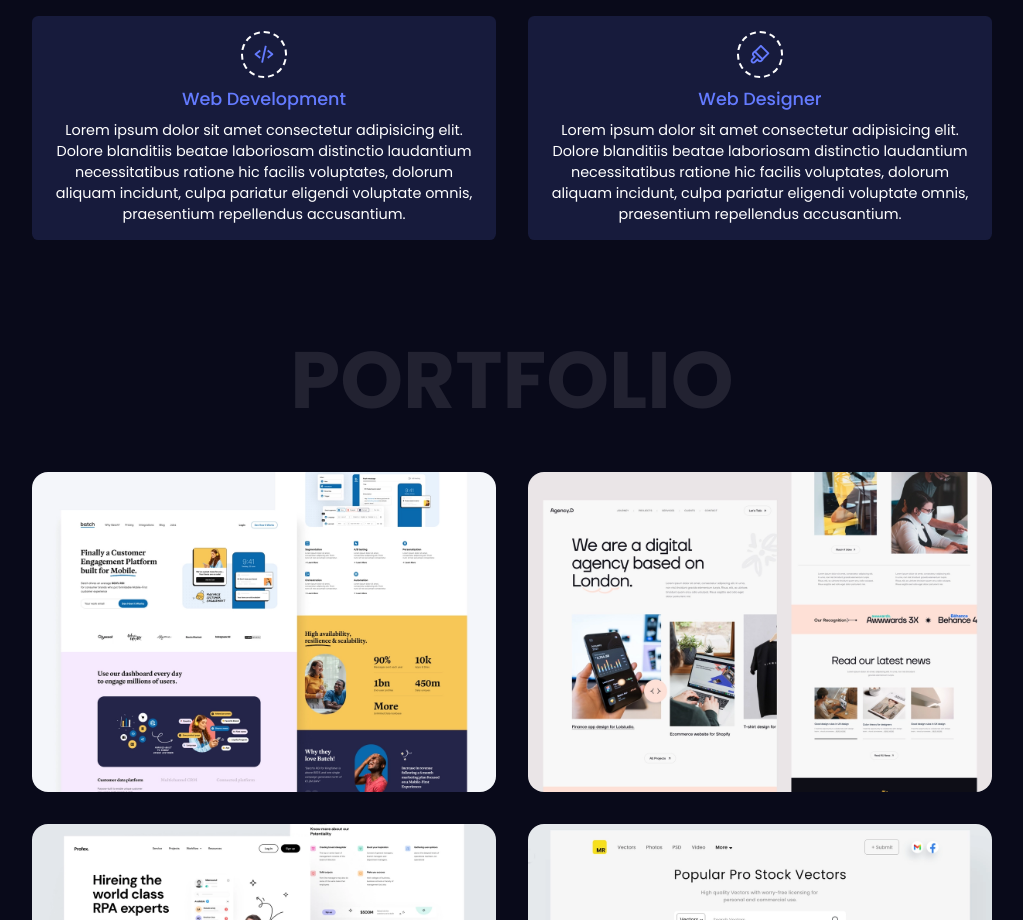
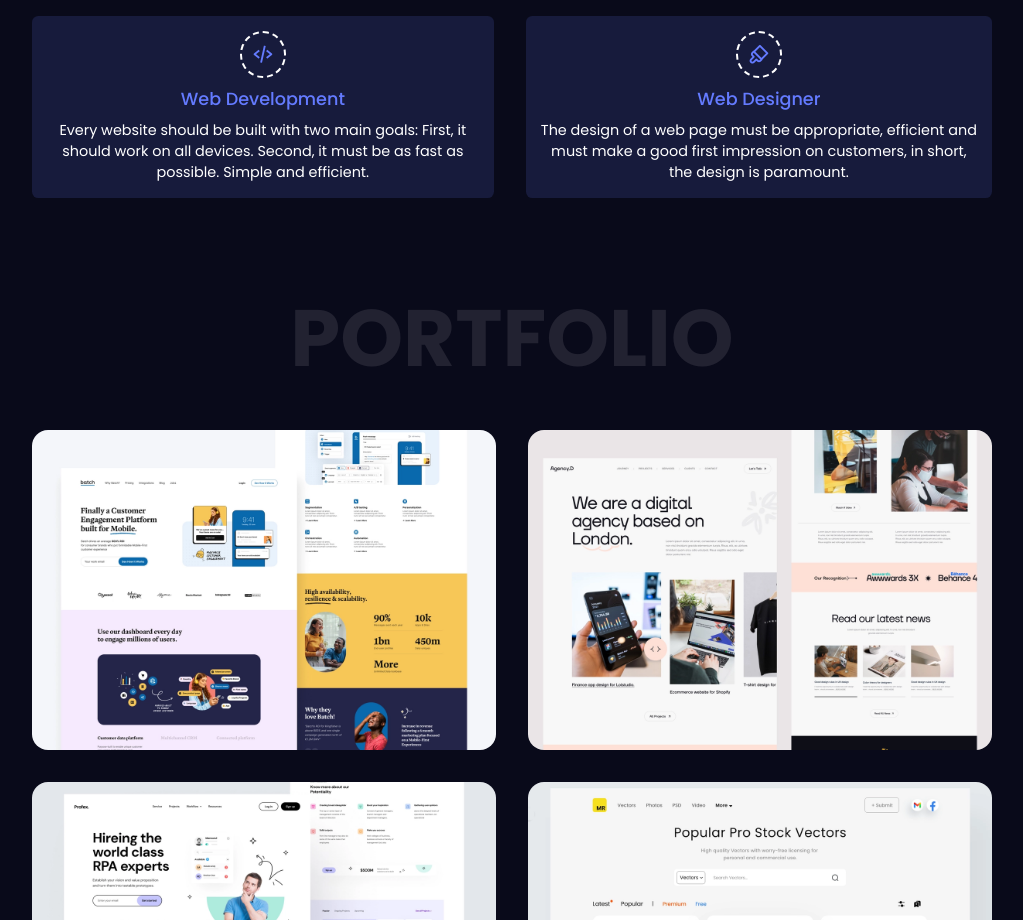
Before and after one commit to geo-mena/PORTFOLIO, a plain HTML site: page index.html in a window 1280 px wide. Shown: the part 1640-2560 px from the top of the page, without its empty margins (128-1151 px from the left). Drawn offline with nearby package versions, Linux system fonts and the light colour scheme.

Commit message:
services

```diff
--- a/index.html
+++ b/index.html
@@ -125,17 +125,13 @@
             <div class="services-box">
                 <i class='bx bx-code-alt'></i>
                 <h2>Web Development</h2>
-                <p>Lorem ipsum dolor sit amet consectetur adipisicing elit. Dolore blanditiis beatae laboriosam
-                    distinctio laudantium necessitatibus ratione hic facilis voluptates, dolorum aliquam incidunt, culpa
-                    pariatur eligendi voluptate omnis, praesentium repellendus accusantium.</p>
+                <p>Every website should be built with two main goals: First, it should work on all devices. Second, it must be as fast as possible. Simple and efficient.</p>
             </div>
 
             <div class="services-box">
                 <i class='bx bx-brush'></i>
                 <h2>Web Designer</h2>
-                <p>Lorem ipsum dolor sit amet consectetur adipisicing elit. Dolore blanditiis beatae laboriosam
-                    distinctio laudantium necessitatibus ratione hic facilis voluptates, dolorum aliquam incidunt, culpa
-                    pariatur eligendi voluptate omnis, praesentium repellendus accusantium.</p>
+                <p>The design of a web page must be appropriate, efficient and must make a good first impression on customers, in short, the design is paramount.</p>
             </div>
         </div>
     </section>
```
